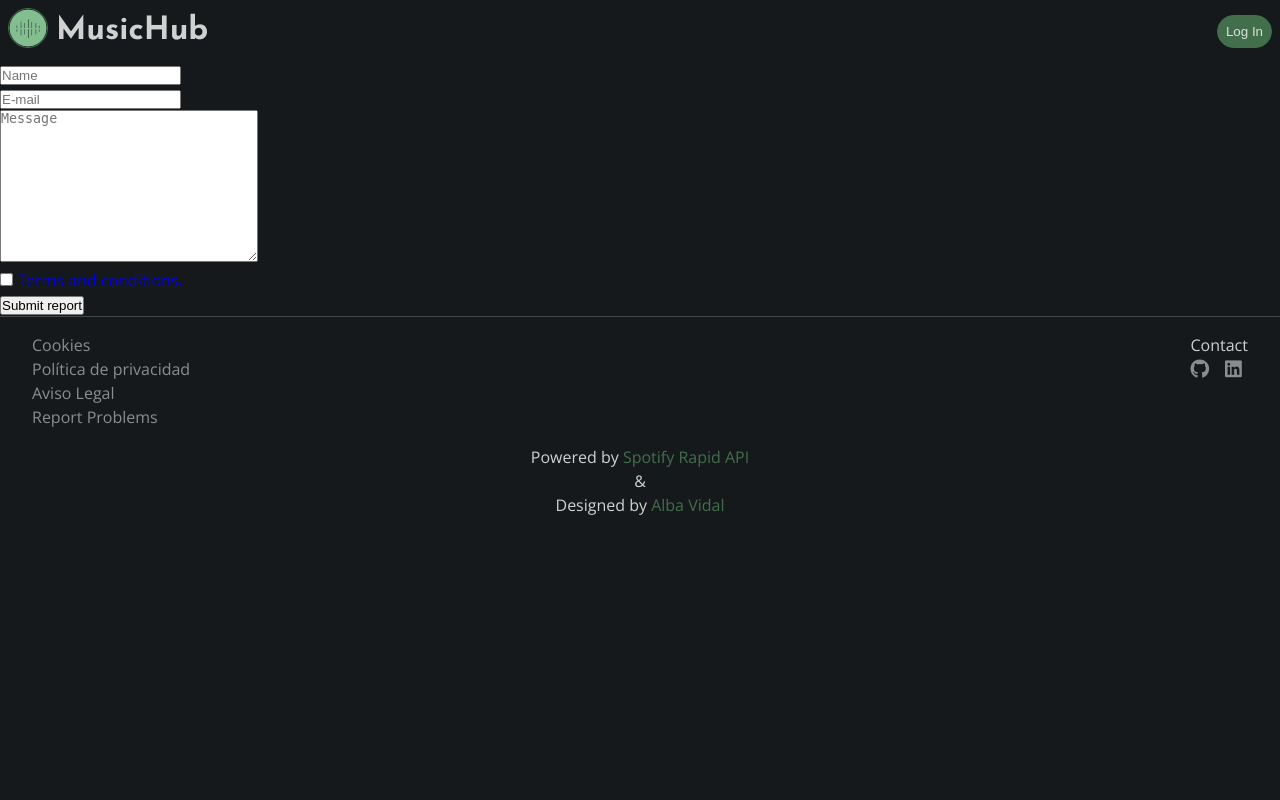
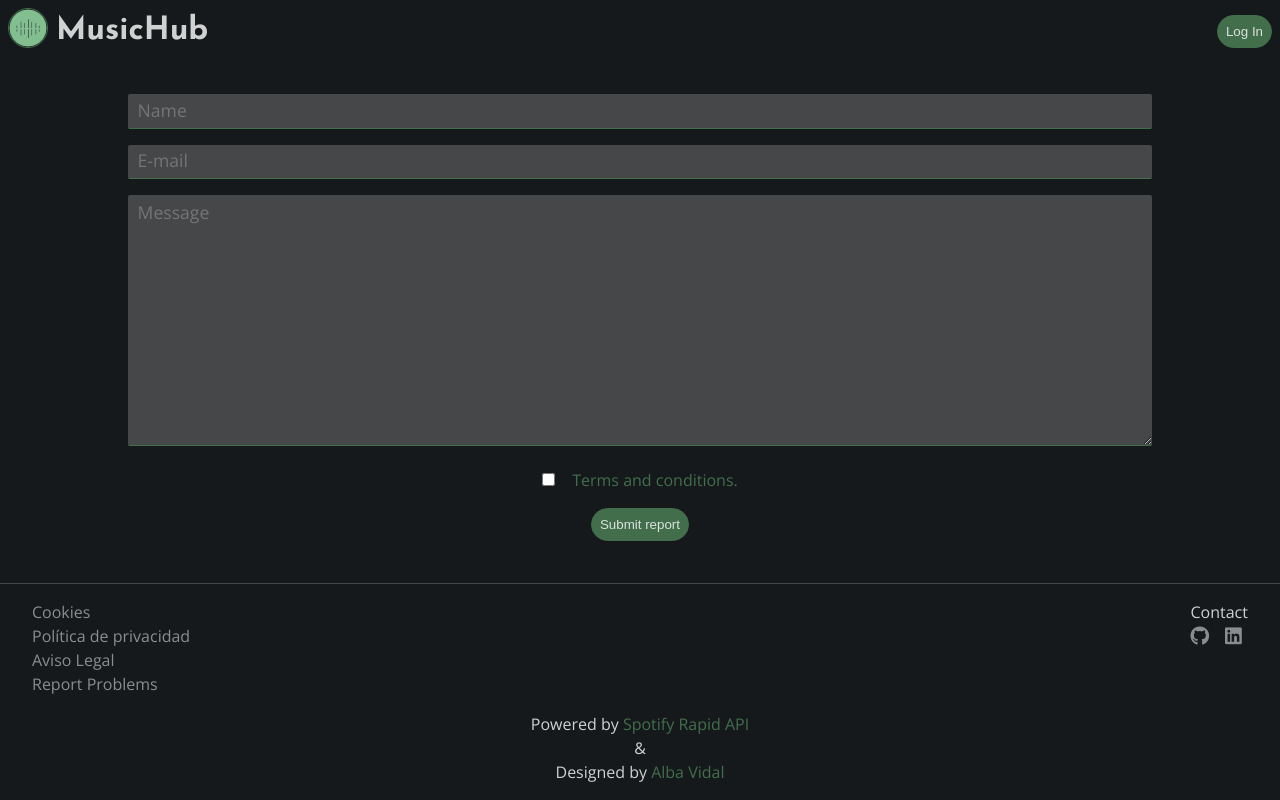
Before and after one commit to AlbaVidalEsteve/Spotify-RapidAPI, a PHP site: page /report.html in a window 1280 px wide. Run offline with PHP 8.4, Linux system fonts and the light colour scheme; some libraries are stand-ins or nearby versions.

Commit message:
style added to form

```diff
--- a/css/style.css
+++ b/css/style.css
@@ -23,6 +23,7 @@ body{
     line-height: 1.5rem;
     font-family: "Open Sans", sans-serif;
     display: flex;
+    height: 100vh;
     flex-direction: column;
     background-color: var(--black);
     color: var(--white);
@@ -344,6 +345,52 @@ main{
 /* SECTION Recommendations Container */
 
 /*? Main form */
+form{
+    margin-top: 2rem;
+    accent-color: var(--accent);
+    text-align: center;
+}
+form ul{
+    width: 90%;
+    margin: auto;
+    display: flex;
+    flex-direction: column;
+    gap: 1rem;
+    padding-bottom: 1rem;
+    & li{
+        width: 100%;
+        & a{
+            text-decoration: none;
+            color: var(--accent-disabled);
+            padding-left: .5rem;
+        }
+        & a:hover{
+            color: var(--accent);
+        }
+        & input::placeholder, textarea::placeholder, label{
+            font-family: "Open Sans", sans-serif;
+            padding-left: .3rem;
+        }
+        & input:not(input[type="checkbox"], input[type="submit"]), textarea{
+            width: 100%;
+            background-color: var(--white-20);
+            border: none;
+            border-bottom:1px solid var(--accent-disabled);
+            border-radius: 2px;
+            padding: .3rem;
+            line-height: 1.5rem;
+            font-size: 1.1rem;
+        }
+        & input:not(input[type="checkbox"], input[type="submit"]):hover, textarea:hover,input:not(input[type="checkbox"], input[type="submit"]):focus, textarea:focus{
+            background-color: var(--white-50);
+            border:2px solid var(--accent);
+            color: var(--accent);
+        }
+        /* & input[type="text"]::placeholder:hover, input[type="email"]::placeholder:hover,textarea::placeholder:hover, input[type="text"]:focus::placeholder, input[type="email"]::placeholder:focus,textarea::placeholder:focus{
+            color: var(--accent-disabled);
+        } */
+    }
+}
 
 /*? MODAL */
 .modal{
@@ -434,7 +481,10 @@ main{
 
 /* ? MEDIA QUERY */
 @media screen and (min-width: 768px) {
-
+    form ul{
+        width: 80%;
+        margin: auto;
+    }
 }
 
 @media screen and (min-width: 1024px) {
--- a/report.html
+++ b/report.html
@@ -52,8 +52,11 @@
                 </ul>
                 <ul>
                     <li>
-                        <input type="submit" value="Submit report">
+                        <input type="submit" value="Submit report" class="logIn">
                     </li>
+                    <!-- <li>
+                        <input type="reset" value="Reset">
+                    </li> -->
                 </ul>
             </form>
         </div>
```
